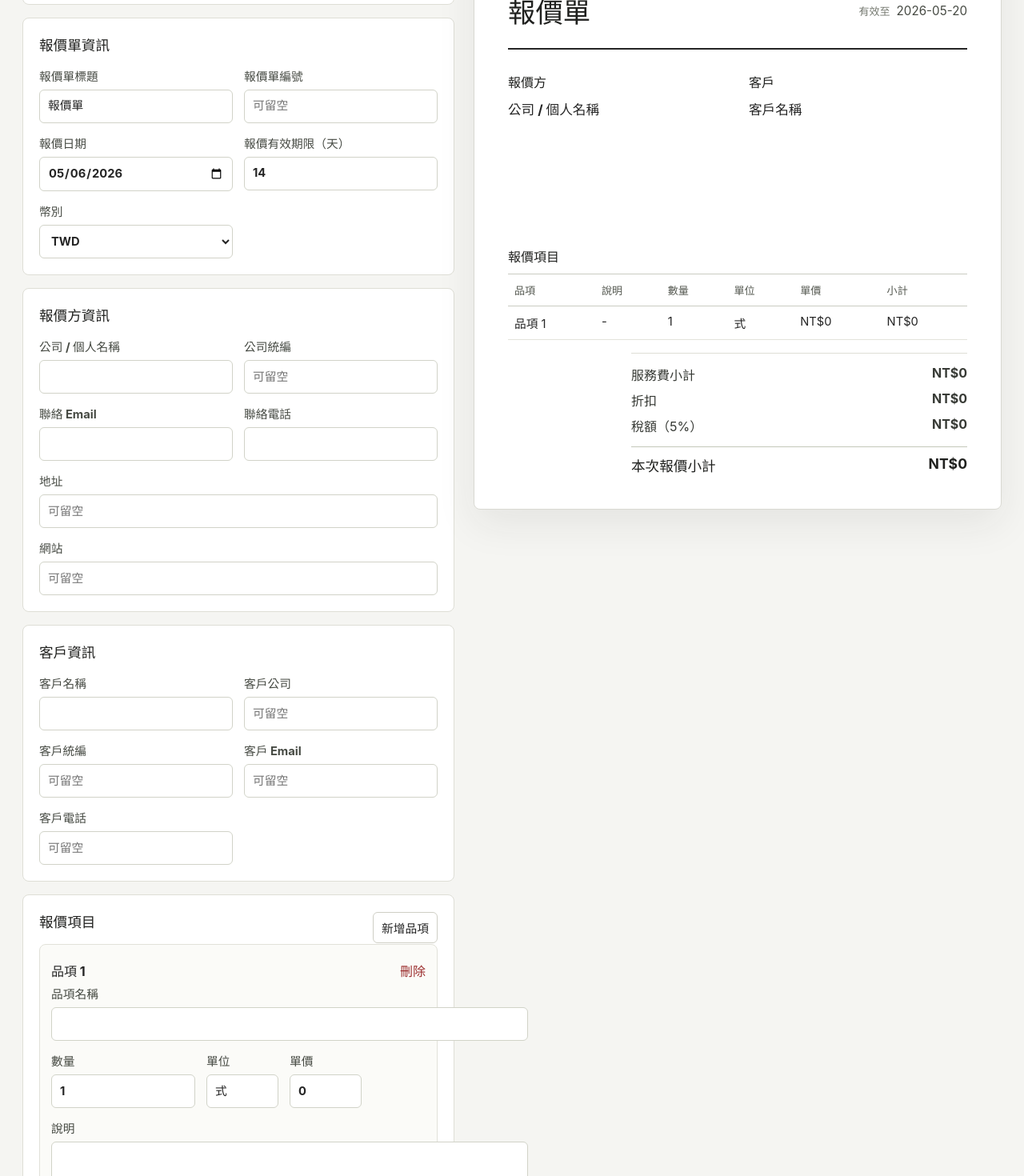
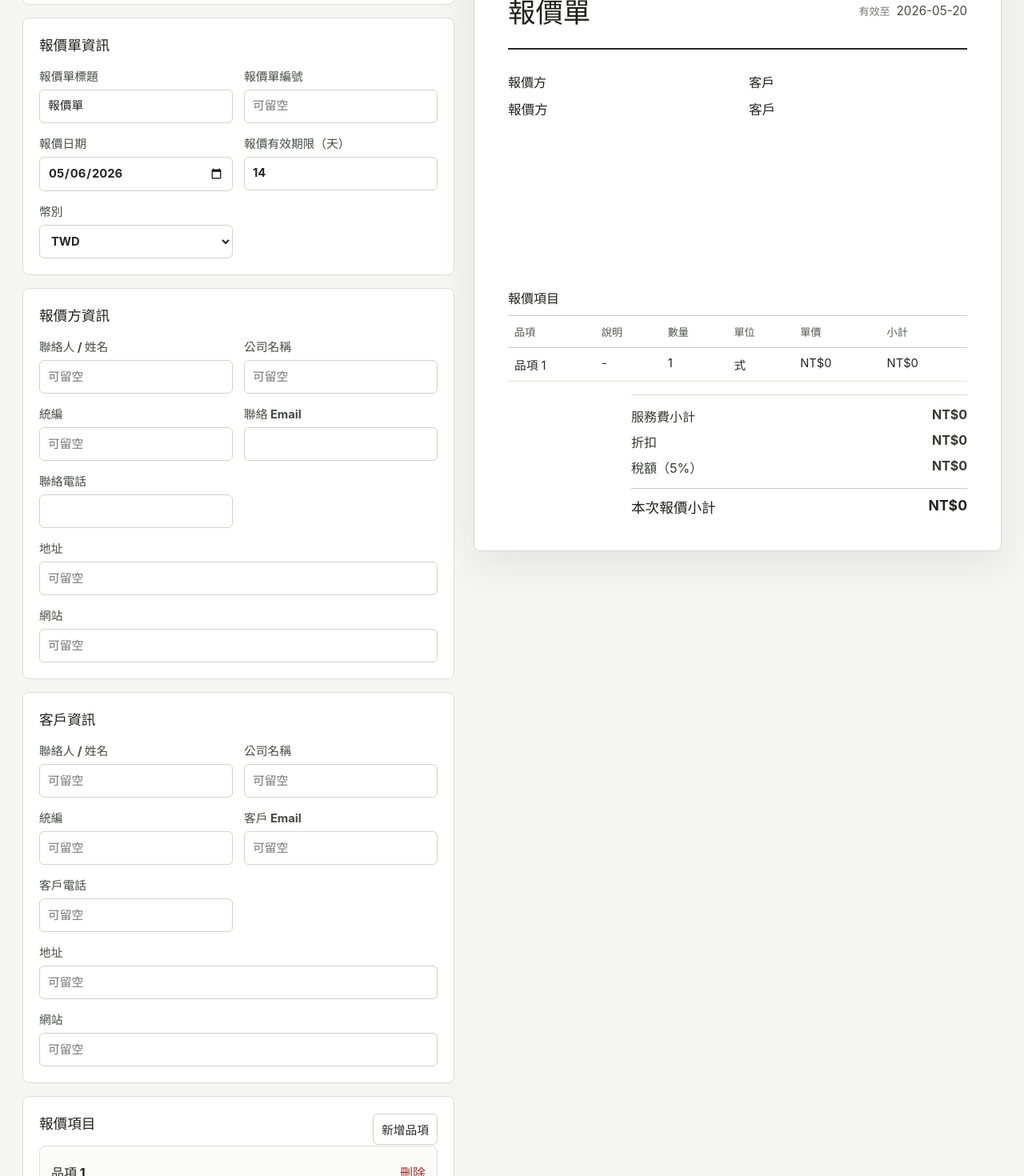
Before and after one commit to dong-sc/simple-quote-generator, a React (Vite) app: page / in a window 1280 px wide. Shown: the part 280-1750 px from the top of the page at 80% size. Built offline with nearby package versions, Linux system fonts and the light colour scheme.

Commit message:
Make quote parties symmetric

```diff
--- a/src/components/ClientSection.tsx
+++ b/src/components/ClientSection.tsx
@@ -15,14 +15,15 @@ export function ClientSection({ data, onChange }: ClientSectionProps) {
       <h2>客戶資訊</h2>
       <div className="field-grid two-columns">
         <label>
-          客戶名稱
+          聯絡人 / 姓名
           <input
             value={data.clientName}
             onChange={(event) => update('clientName', event.target.value)}
+            placeholder="可留空"
           />
         </label>
         <label>
-          客戶公司
+          公司名稱
           <input
             value={data.clientCompany}
             onChange={(event) => update('clientCompany', event.target.value)}
@@ -30,7 +31,7 @@ export function ClientSection({ data, onChange }: ClientSectionProps) {
           />
         </label>
         <label>
-          客戶統編
+          統編
           <input
             value={data.clientTaxId}
             onChange={(event) => update('clientTaxId', event.target.value)}
@@ -54,6 +55,22 @@ export function ClientSection({ data, onChange }: ClientSectionProps) {
             placeholder="可留空"
           />
         </label>
+        <label className="span-two">
+          地址
+          <input
+            value={data.clientAddress}
+            onChange={(event) => update('clientAddress', event.target.value)}
+            placeholder="可留空"
+          />
+        </label>
+        <label className="span-two">
+          網站
+          <input
+            value={data.clientWebsite}
+            onChange={(event) => update('clientWebsite', event.target.value)}
+            placeholder="可留空"
+          />
+        </label>
       </div>
     </section>
   );
--- a/src/components/IssuerSection.tsx
+++ b/src/components/IssuerSection.tsx
@@ -15,14 +15,23 @@ export function IssuerSection({ data, onChange }: IssuerSectionProps) {
       <h2>報價方資訊</h2>
       <div className="field-grid two-columns">
         <label>
-          公司 / 個人名稱
+          聯絡人 / 姓名
           <input
             value={data.issuerName}
             onChange={(event) => update('issuerName', event.target.value)}
+            placeholder="可留空"
           />
         </label>
         <label>
-          公司統編
+          公司名稱
+          <input
+            value={data.issuerCompany}
+            onChange={(event) => update('issuerCompany', event.target.value)}
+            placeholder="可留空"
+          />
+        </label>
+        <label>
+          統編
           <input
             value={data.issuerTaxId}
             onChange={(event) => update('issuerTaxId', event.target.value)}
--- a/src/components/QuotePreview.tsx
+++ b/src/components/QuotePreview.tsx
@@ -77,7 +77,9 @@ export function QuotePreview({ data, totals }: QuotePreviewProps) {
         <section className="preview-party-grid">
           <div className="preview-party">
             <h3>報價方</h3>
-            <strong>{data.issuerName || '公司 / 個人名稱'}</strong>
+            <strong>{data.issuerCompany || data.issuerName || '報價方'}</strong>
+            <AlignedDetailLine label="聯絡人" value={data.issuerName} />
+            <AlignedDetailLine label="公司名稱" value={data.issuerCompany} />
             <AlignedDetailLine label="統編" value={data.issuerTaxId} />
             <AlignedDetailLine label="Email" value={data.issuerEmail} />
             <AlignedDetailLine label="電話" value={data.issuerPhone} />
@@ -86,18 +88,14 @@ export function QuotePreview({ data, totals }: QuotePreviewProps) {
           </div>
           <div className="preview-party">
             <h3>客戶</h3>
-            <strong>{data.clientName || '客戶名稱'}</strong>
+            <strong>{data.clientCompany || data.clientName || '客戶'}</strong>
+            <AlignedDetailLine label="聯絡人" value={data.clientName} />
+            <AlignedDetailLine label="公司名稱" value={data.clientCompany} />
             <AlignedDetailLine label="統編" value={data.clientTaxId} />
             <AlignedDetailLine label="Email" value={data.clientEmail} />
             <AlignedDetailLine label="電話" value={data.clientPhone} />
-            <AlignedDetailLine label="地址" value="" />
-            <AlignedDetailLine label="網站" value="" />
-            {data.clientCompany.trim() ? (
-              <p className="client-company-line">
-                <span>公司</span>
-                {data.clientCompany}
-              </p>
-            ) : null}
+            <AlignedDetailLine label="地址" value={data.clientAddress} />
+            <AlignedDetailLine label="網站" value={data.clientWebsite} />
           </div>
         </section>
 
--- a/src/styles/global.css
+++ b/src/styles/global.css
@@ -397,10 +397,6 @@ textarea:focus {
   visibility: hidden;
 }
 
-.client-company-line {
-  color: #464a43;
-}
-
 .preview-meta span,
 .preview-party span {
   display: inline-block;
--- a/src/types/quote.ts
+++ b/src/types/quote.ts
@@ -23,6 +23,7 @@ export interface QuoteData {
   validUntilDays: number;
   currency: Currency;
   issuerName: string;
+  issuerCompany: string;
   issuerTaxId: string;
   issuerEmail: string;
   issuerPhone: string;
@@ -33,6 +34,8 @@ export interface QuoteData {
   clientTaxId: string;
   clientEmail: string;
   clientPhone: string;
+  clientAddress: string;
+  clientWebsite: string;
   items: QuoteItem[];
   discountAmount: number;
   taxRate: number;
--- a/src/utils/defaultQuote.ts
+++ b/src/utils/defaultQuote.ts
@@ -32,6 +32,7 @@ export function createDefaultQuoteData(): QuoteData {
     validUntilDays: 14,
     currency: 'TWD',
     issuerName: '',
+    issuerCompany: '',
     issuerTaxId: '',
     issuerEmail: '',
     issuerPhone: '',
@@ -42,6 +43,8 @@ export function createDefaultQuoteData(): QuoteData {
     clientTaxId: '',
     clientEmail: '',
     clientPhone: '',
+    clientAddress: '',
+    clientWebsite: '',
     items: [createEmptyItem()],
     discountAmount: 0,
     taxRate: 5,
--- a/src/utils/quoteText.ts
+++ b/src/utils/quoteText.ts
@@ -50,7 +50,8 @@ export function generateQuotePlainText(data: QuoteData, totals: Totals): string
     ...optionalLine('報價單編號', data.quoteNumber),
     '',
     '報價方',
-    ...optionalLine('名稱', data.issuerName),
+    ...optionalLine('聯絡人', data.issuerName),
+    ...optionalLine('公司名稱', data.issuerCompany),
     ...optionalLine('統編', data.issuerTaxId),
     ...optionalLine('Email', data.issuerEmail),
     ...optionalLine('電話', data.issuerPhone),
@@ -58,11 +59,13 @@ export function generateQuotePlainText(data: QuoteData, totals: Totals): string
     ...optionalLine('網站', data.issuerWebsite),
     '',
     '客戶',
-    ...optionalLine('客戶名稱', data.clientName),
-    ...optionalLine('客戶公司', data.clientCompany),
-    ...optionalLine('客戶統編', data.clientTaxId),
-    ...optionalLine('客戶 Email', data.clientEmail),
-    ...optionalLine('客戶電話', data.clientPhone),
+    ...optionalLine('聯絡人', data.clientName),
+    ...optionalLine('公司名稱', data.clientCompany),
+    ...optionalLine('統編', data.clientTaxId),
+    ...optionalLine('Email', data.clientEmail),
+    ...optionalLine('電話', data.clientPhone),
+    ...optionalLine('地址', data.clientAddress),
+    ...optionalLine('網站', data.clientWebsite),
     '',
     `報價日期：${data.issueDate}`,
     `有效期限：${data.validUntilDays} 天（至 ${validUntil}）`,
--- a/src/utils/storage.ts
+++ b/src/utils/storage.ts
@@ -11,10 +11,16 @@ function normalizeQuoteData(value: unknown): QuoteData {
   }
 
   const data = value as Partial<QuoteData>;
+  const issuerCompany =
+    data.issuerCompany ??
+    (!data.issuerTaxId && !data.issuerEmail && !data.issuerPhone
+      ? (data.issuerName ?? '')
+      : '');
 
   return {
     ...fallback,
     ...data,
+    issuerCompany,
     items:
       Array.isArray(data.items) && data.items.length > 0
         ? data.items.map((item) => ({ ...fallback.items[0], ...item }))
```
